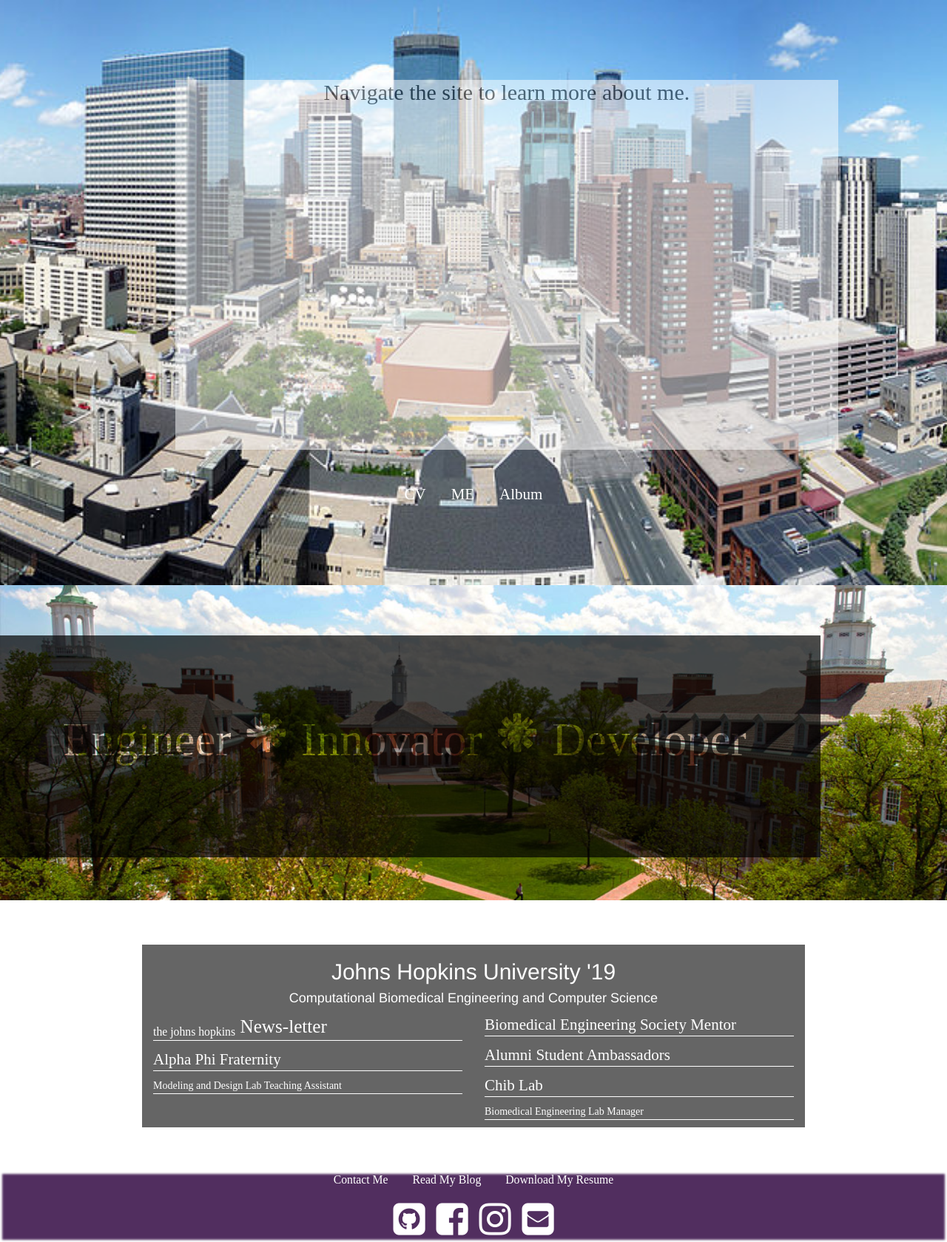
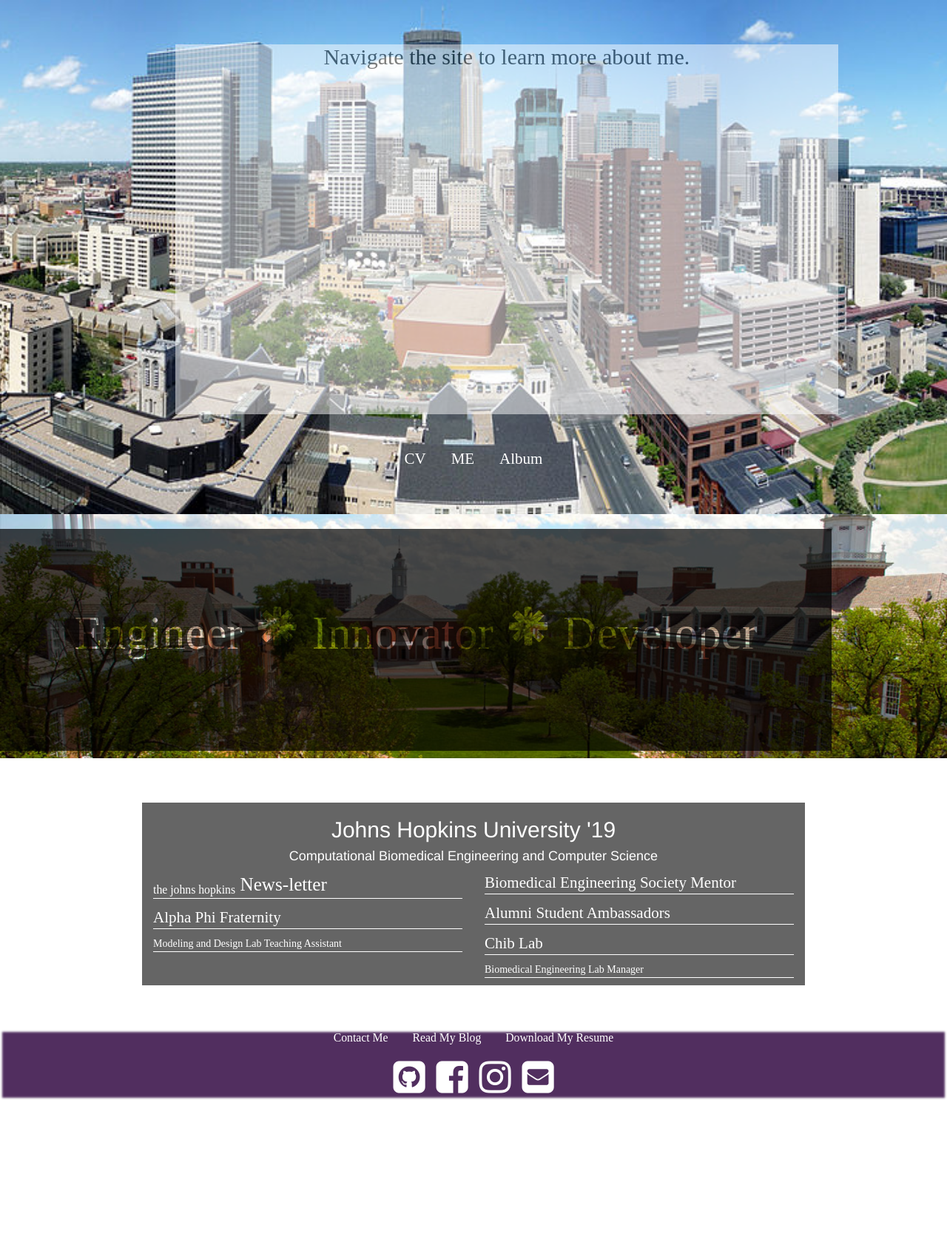
Before and after one commit to pfrank7/pfrank7.github.io, a Jekyll site: the page built from index.html, in a window 1280 px wide. Shown: the whole page at 74% size. Built offline with Jekyll 4.4.1, drawn with Linux system fonts in a browser that asks for light colours; nearby versions of some CDN libraries; after the commit the page ends 1487 px from its top, so only the background shows below that.

Commit message:
Update index.html

```diff
--- a/index.html
+++ b/index.html
@@ -15,6 +15,7 @@
 	margin-top:0px;
 	background-attachment: fixed;
    	background-position: center;
+	padding:0px;
 }
 #letters {
     font-family: 'Times New Roman', Courier, Geogria;
@@ -76,9 +77,7 @@
 	</section>
 	<section>
 	<div class = "jumbotron" id = "Hopkins">
-		<div class = "row">
-			<h1> Engineer <span class="glyphicon glyphicon-asterisk"></span> Innovator <span class="glyphicon glyphicon-asterisk"></span> Developer </h1>
-		</div>
+		<h1> Engineer <span class="glyphicon glyphicon-asterisk"></span> Innovator <span class="glyphicon glyphicon-asterisk"></span> Developer </h1>
 		</div class = "row">
 			<div class = "container" id = "margin" style = "background-color: black; opacity: .6; color:white;">
 				<div class = "row">
```
